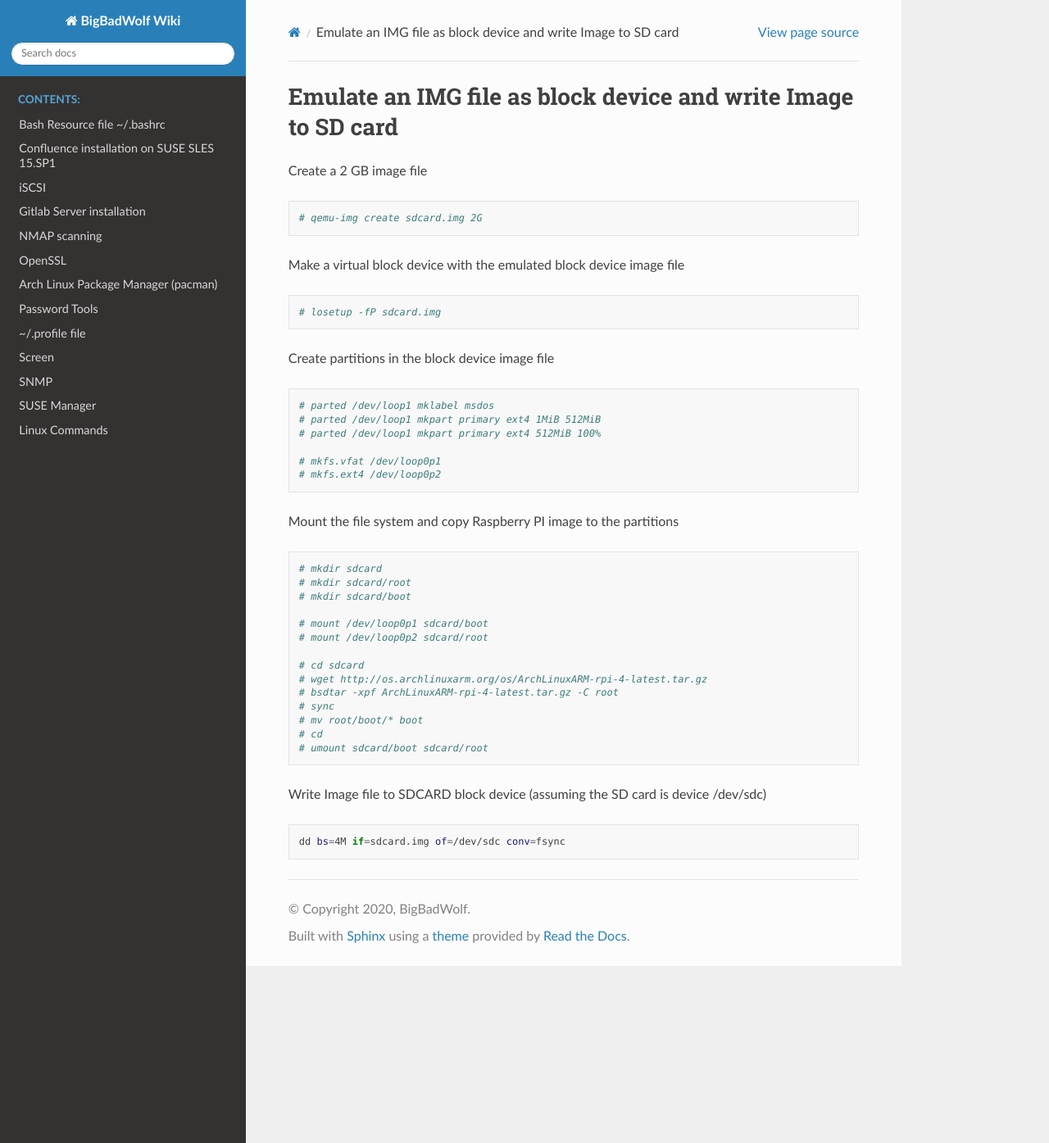
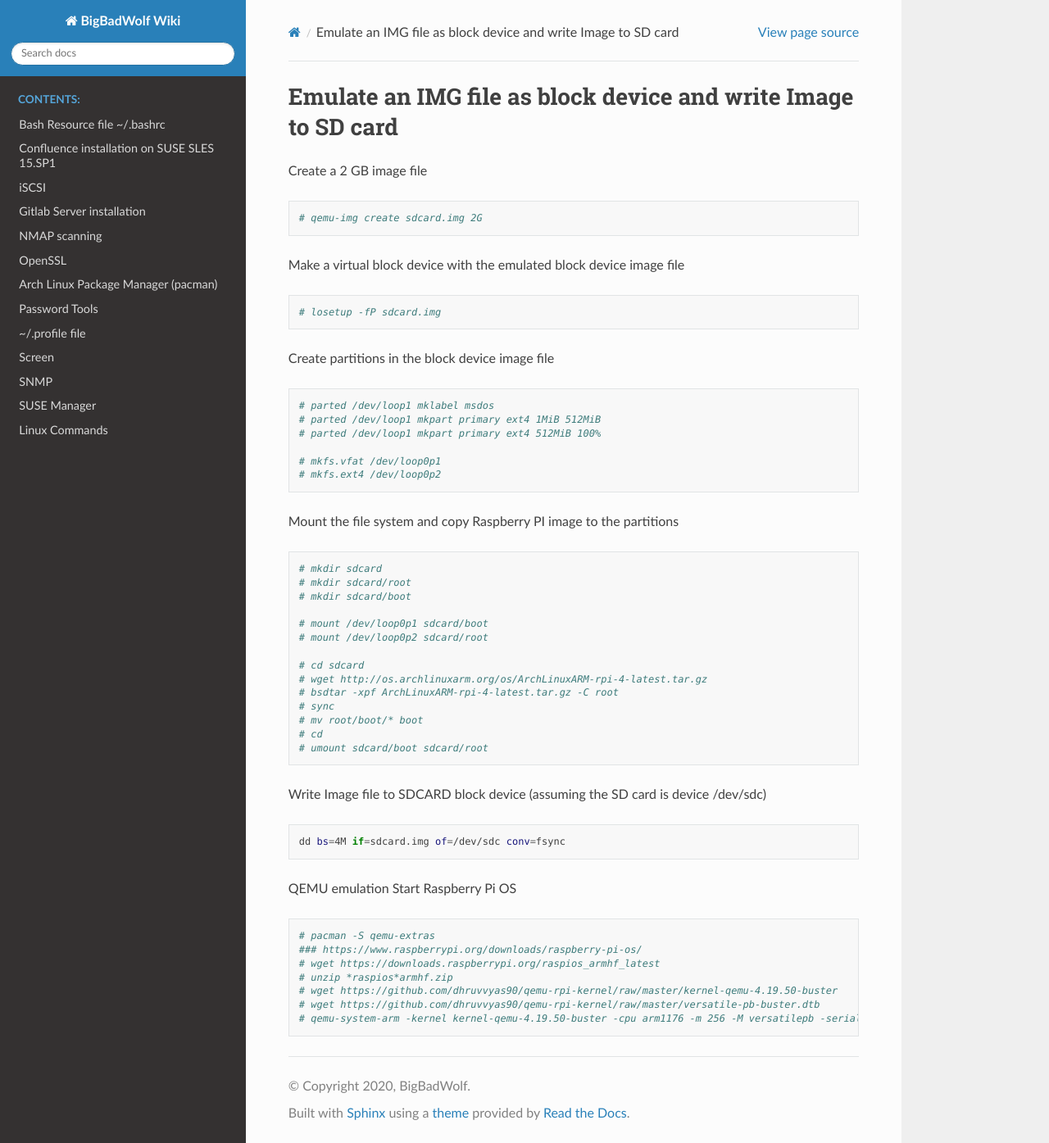
Before and after one commit to p3ll1n0r3/readthedocs, a Sphinx documentation site: the page built from docs/qemu-image.rst, in a window 1280 px wide and 1395 px high. Shown: the whole window at 82% size. Built offline with Sphinx 7.4.7 and the Read the Docs theme 2.0.0, drawn with Linux system fonts in a browser that asks for light colours.

Commit message:
Update qemu-image.rst

```diff
--- a/docs/qemu-image.rst
+++ b/docs/qemu-image.rst
@@ -48,3 +48,15 @@ Write Image file to SDCARD block device (assuming the SD card is device /dev/sdc
 .. code-block:: shell
 
   dd bs=4M if=sdcard.img of=/dev/sdc conv=fsync
+
+QEMU emulation Start Raspberry Pi OS
+
+.. code-block:: shell
+
+  # pacman -S qemu-extras
+  ### https://www.raspberrypi.org/downloads/raspberry-pi-os/
+  # wget https://downloads.raspberrypi.org/raspios_armhf_latest
+  # unzip *raspios*armhf.zip
+  # wget https://github.com/dhruvvyas90/qemu-rpi-kernel/raw/master/kernel-qemu-4.19.50-buster
+  # wget https://github.com/dhruvvyas90/qemu-rpi-kernel/raw/master/versatile-pb-buster.dtb
+  # qemu-system-arm -kernel kernel-qemu-4.19.50-buster -cpu arm1176 -m 256 -M versatilepb -serial stdio -append "root=/dev/sda2 rootfstype=ext4 rw" -hda 2020-05-27-raspios-buster-lite-armhf.img -display gtk,show-cursor=on -dtb versatile-pb-buster.dtb
```
